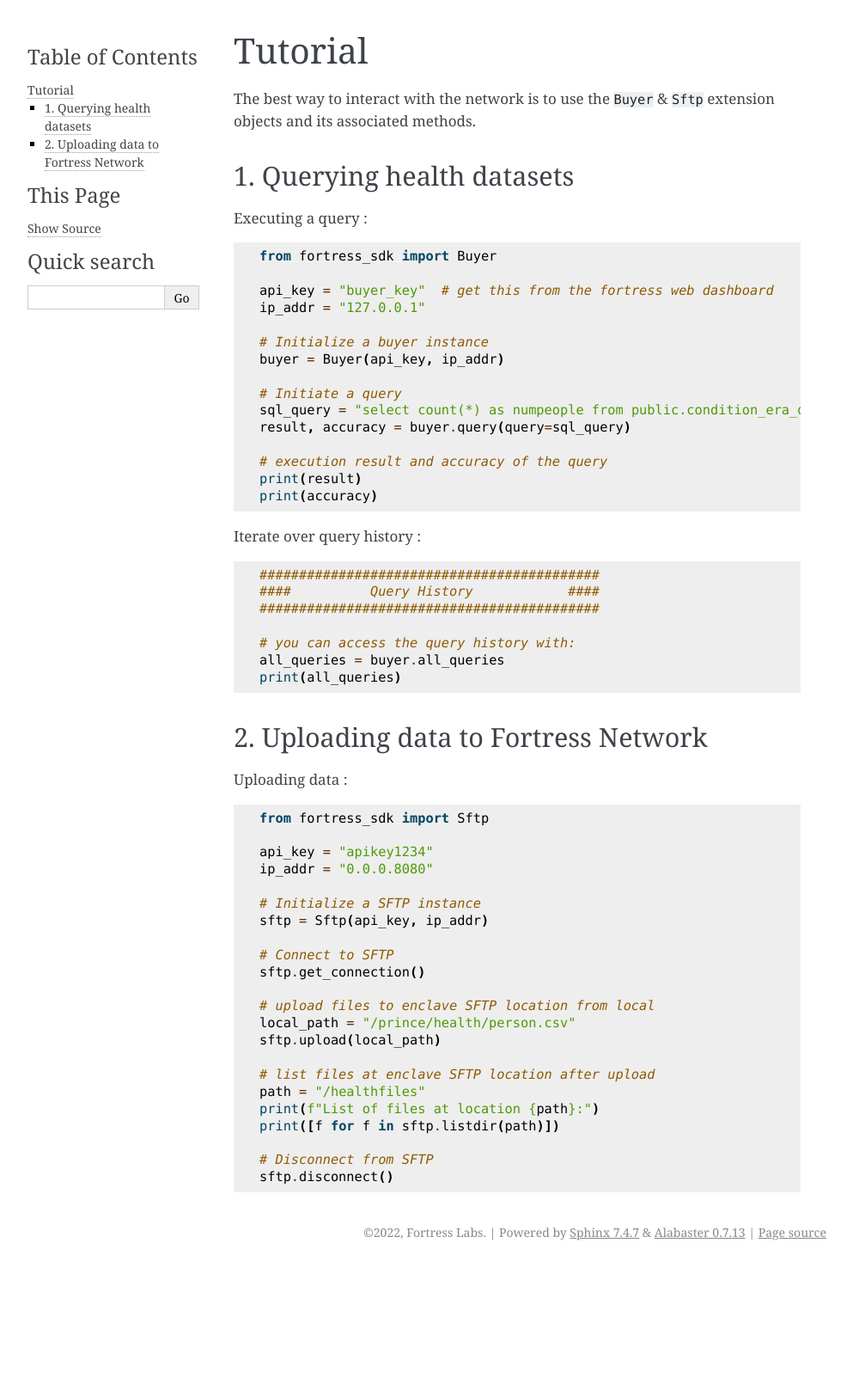
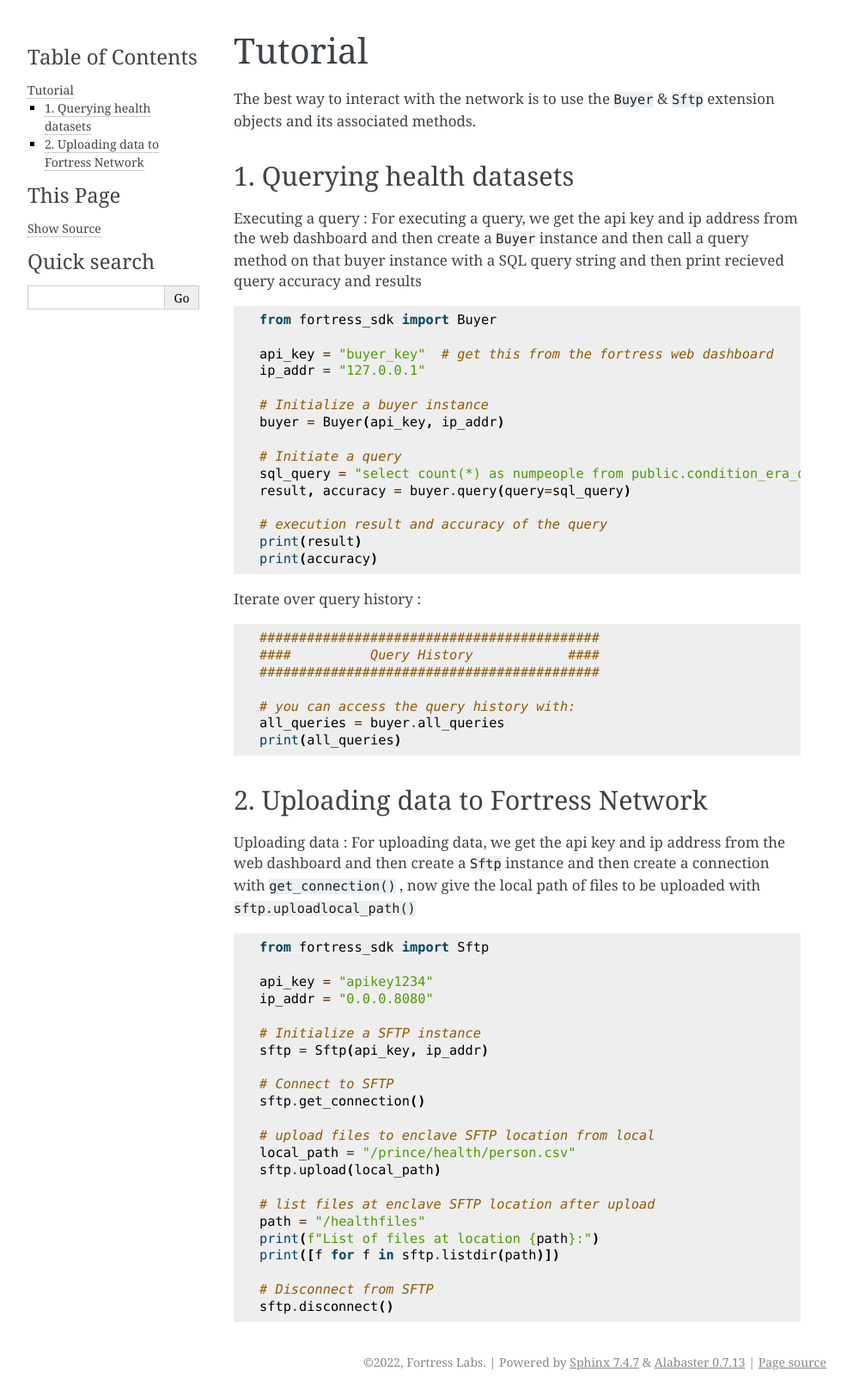
Before and after one commit to Atbash-Labs/python-sdk, a Sphinx documentation site: the page built from docs/tutorial.rst, in a window 1280 px wide. Shown: the whole page at 86% size, without its empty margins (148-1141 px from the left). Built offline with Sphinx 7.4.7, drawn with Linux system fonts in a browser that asks for light colours; before the commit the page ends 1473 px from its top, so only the background shows below that.

Commit message:
doc fixes

```diff
--- a/docs/tutorial.rst
+++ b/docs/tutorial.rst
@@ -7,6 +7,9 @@
 1. Querying health datasets
 -----------------------------
 Executing a query :
+For executing a query, we get the api key and ip address from the web dashboard and then create a
+``Buyer`` instance and then call a query method on that buyer instance with a SQL query string and then print recieved query accuracy and results
+
 
 .. code-block:: python
 
@@ -41,6 +44,9 @@
 2. Uploading data to Fortress Network
 --------------------------------------
 Uploading data :
+For uploading data, we get the api key and ip address from the web dashboard and then create a
+``Sftp`` instance and then create a connection with ``get_connection()`` , now give the local path of files to be
+uploaded with ``sftp.uploadlocal_path()``
 
 .. code-block:: python
 
```
